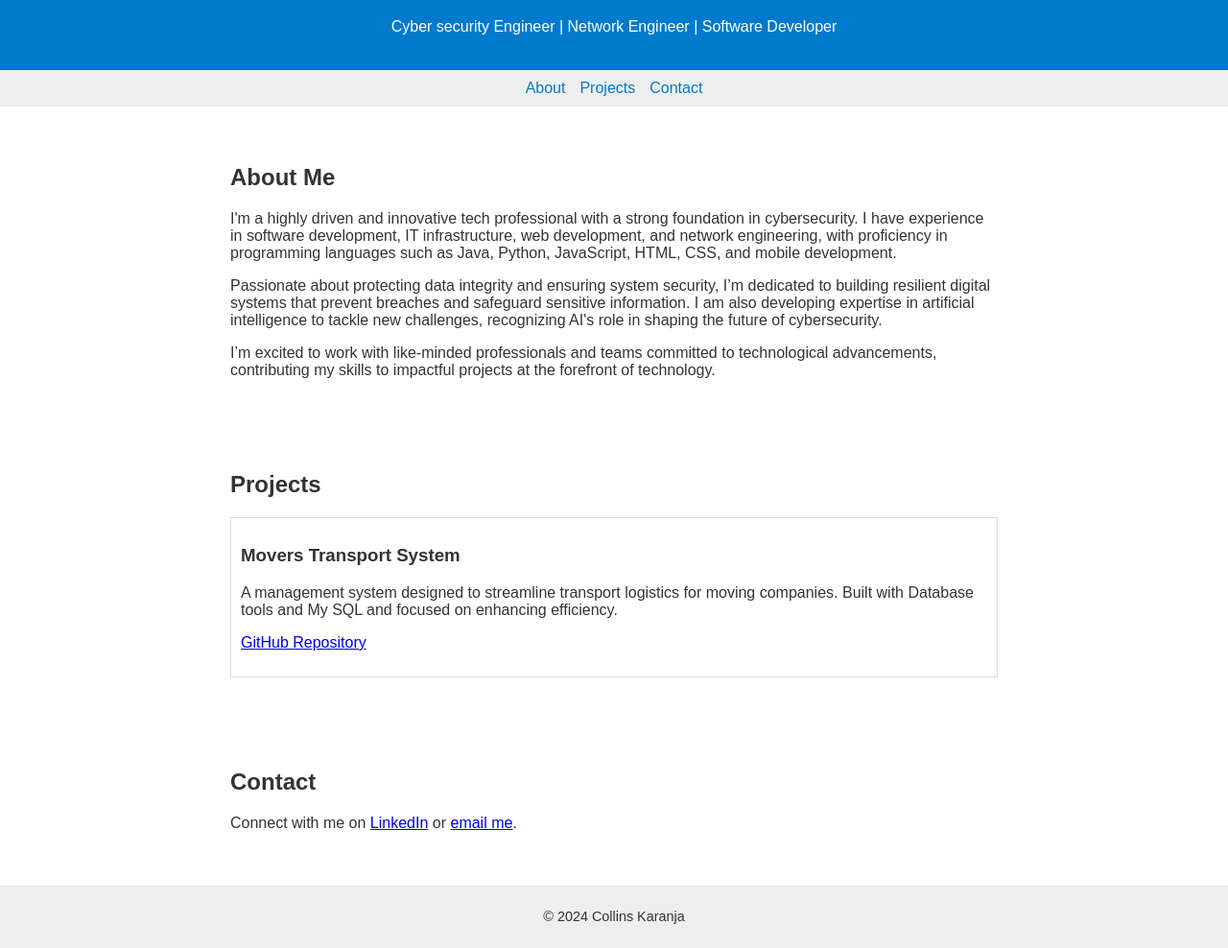
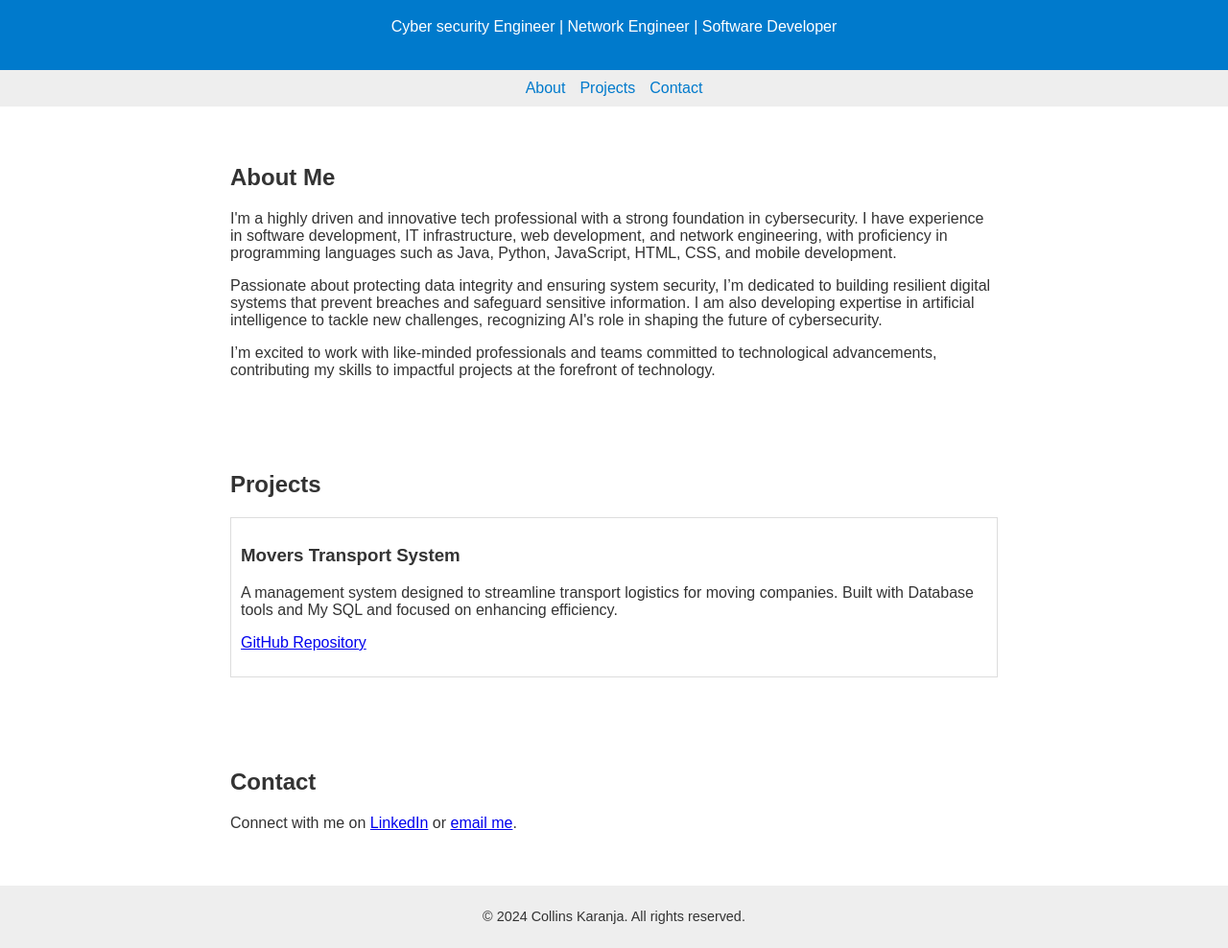
Before and after one commit to Collins123-hub/Portfolio_ollynx, a plain HTML site: page index.html in a window 1280 px wide. Shown: the part 81-1069 px from the top of the page at 96% size. Drawn offline with Linux system fonts and the light colour scheme.

Commit message:
Update index.html

```diff
--- a/index.html
+++ b/index.html
@@ -41,7 +41,7 @@
     </section>
 
     <footer>
-        <p>&copy; 2024 Collins Karanja</p>
+        <p>&copy; 2024 Collins Karanja. All rights reserved.</p>
     </footer>
 </body>
 </html>
```
